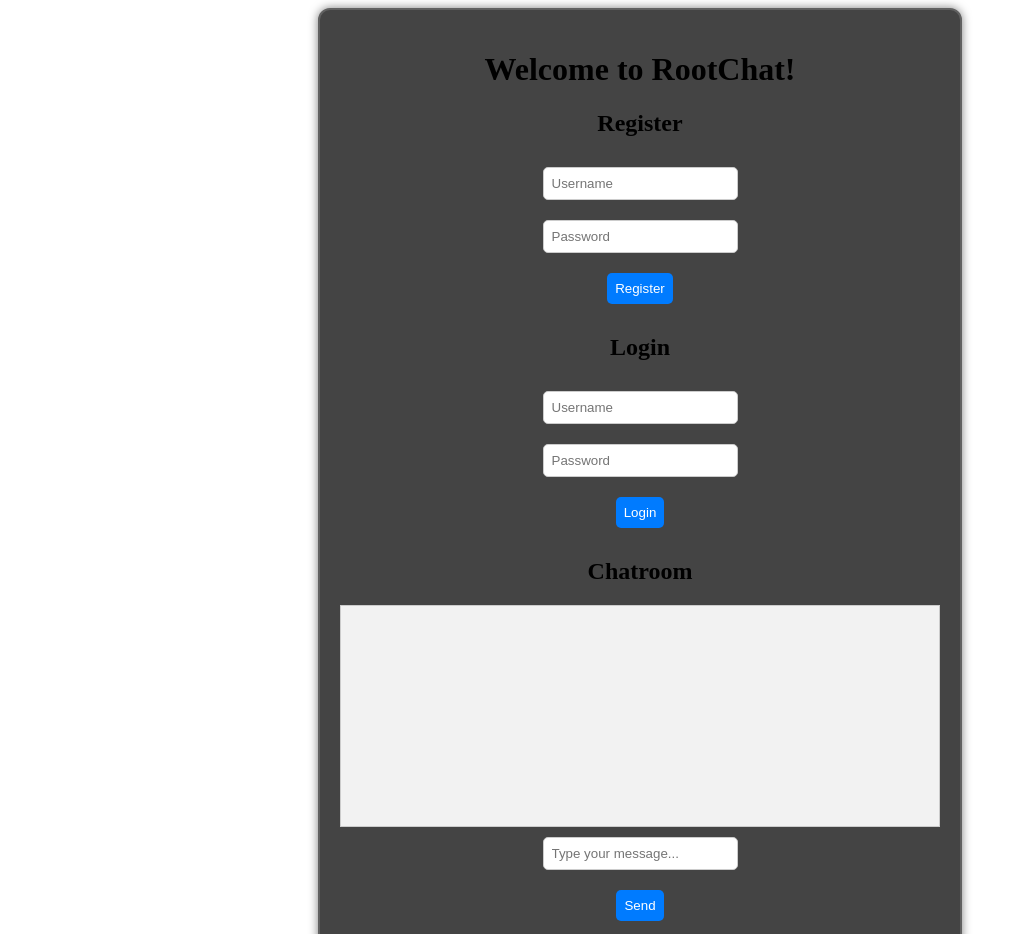
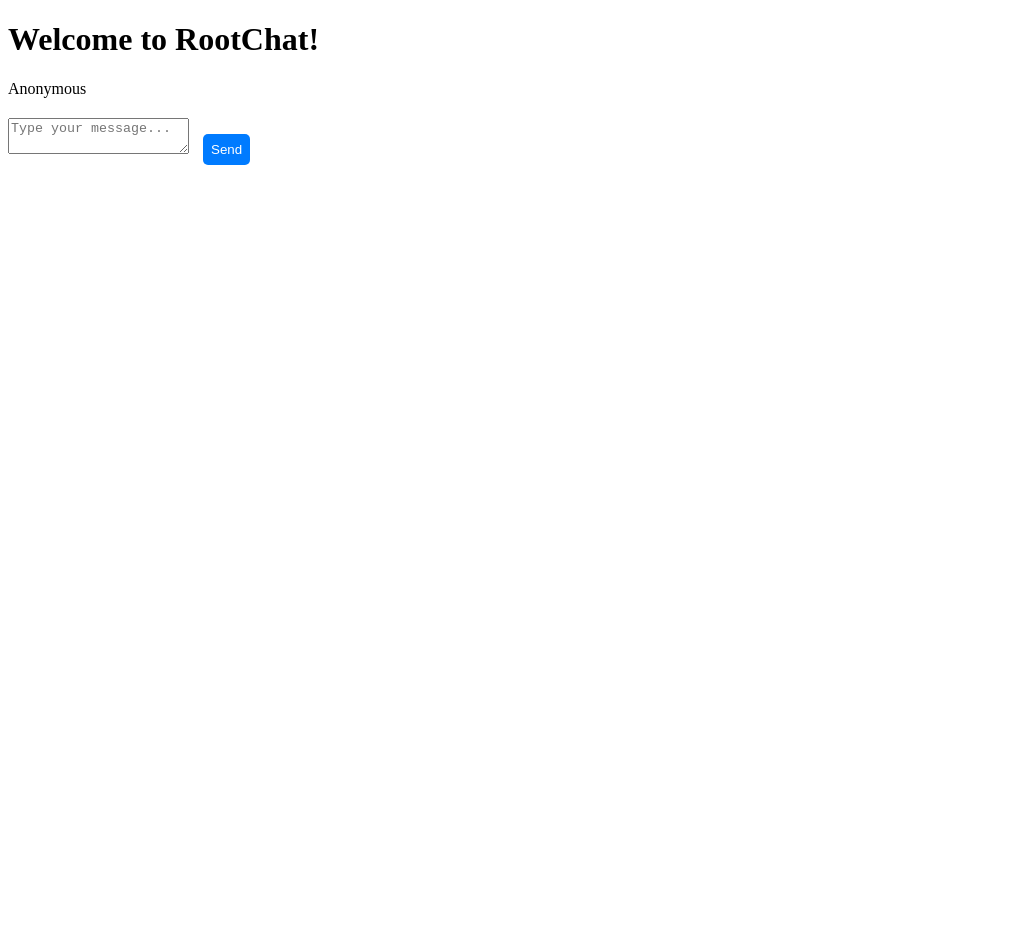
Before and after one commit to RixardReal/WebX-Forum, a plain HTML site: page index.html in a window 1280 px wide. Shown: the top 934 px of the page, without its empty margins (0-1023 px from the left). After the commit the page ends 800 px from the top, so only its background shows below. Drawn offline with Linux system fonts and the light colour scheme.

Commit message:
Update index.html

```diff
--- a/index.html
+++ b/index.html
@@ -3,43 +3,26 @@
 <head>
     <meta charset="UTF-8">
     <meta name="viewport" content="width=device-width, initial-scale=1.0">
-    <title>RootChat - Forum</title>
-    <link rel="icon" href="https://buss.log/icon.ico">
+    <title>RootChat - Anonymous Forum</title>
     <link rel="stylesheet" href="styles.css">
+    <script src="script.js" defer></script>
 </head>
 <body>
-    <div class="container">
+    <header>
         <h1>Welcome to RootChat!</h1>
+        <!-- Display user's name or "Anonymous" if empty -->
+        <div id="username">Anonymous</div>
+    </header>
 
-        <!-- Registration Form -->
-        <div id="registrationForm">
-            <h2>Register</h2>
-            <form id="registerForm" action="register.lua" method="post">
-                <input type="text" name="username" placeholder="Username" required>
-                <input type="password" name="password" placeholder="Password" required>
-                <button type="submit">Register</button>
-            </form>
-        </div>
+    <main>
+        <section id="chatroom">
+            <!-- Chat messages will be displayed here -->
+        </section>
 
-        <!-- Login Form -->
-        <div id="loginForm">
-            <h2>Login</h2>
-            <form id="loginForm" action="login.lua" method="post">
-                <input type="text" name="loginUsername" placeholder="Username" required>
-                <input type="password" name="loginPassword" placeholder="Password" required>
-                <button type="submit">Login</button>
-            </form>
-        </div>
-
-        <!-- Chatroom -->
-        <div id="chatroom">
-            <h2>Chatroom</h2>
-            <div id="chatMessages"></div>
-            <form id="messageForm" action="send_message.lua" method="post">
-                <input type="text" name="messageInput" placeholder="Type your message..." required>
-                <button type="submit">Send</button>
-            </form>
-        </div>
-    </div>
+        <section id="text-input">
+            <textarea id="message-input" placeholder="Type your message..."></textarea>
+            <button id="send-button">Send</button>
+        </section>
+    </main>
 </body>
 </html>
```
